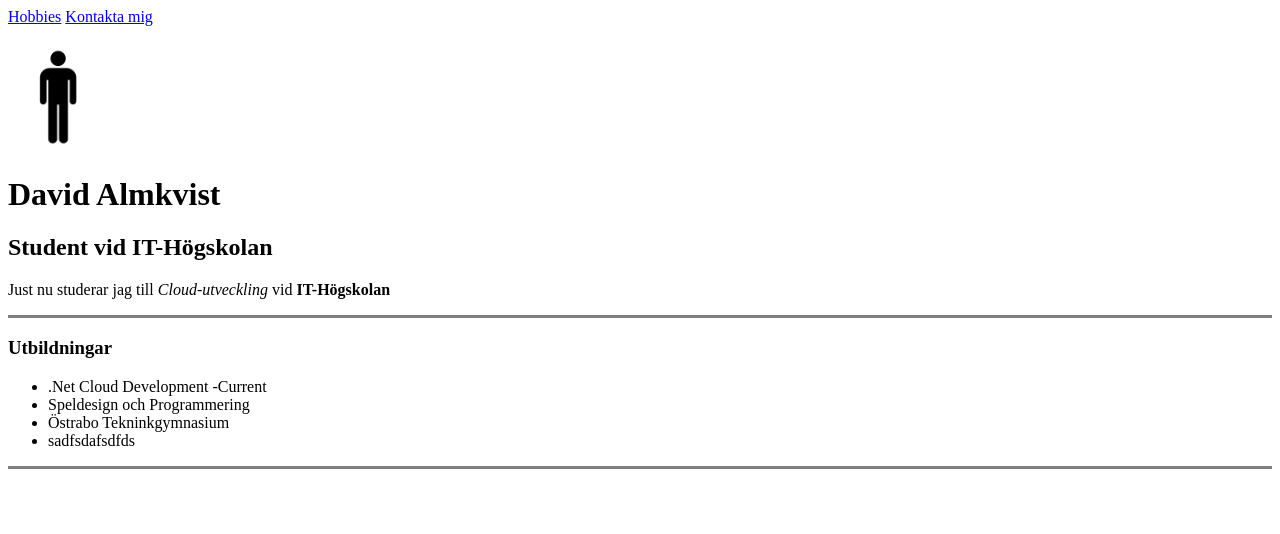
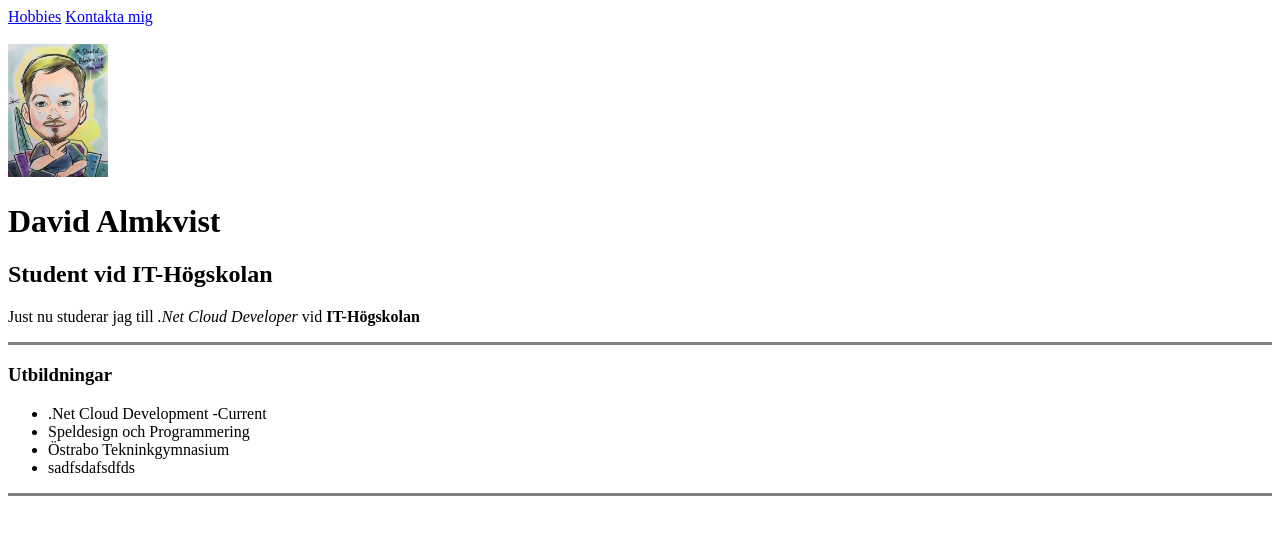
Before and after one commit to Zayon84/Minhemsida, a plain HTML site: page index.html in a window 1280 px wide. Drawn offline with Linux system fonts and the light colour scheme.

Commit message:
Replaced placeholder pic

```diff
--- a/index.html
+++ b/index.html
@@ -10,10 +10,10 @@
     <a href="contact.html">Kontakta mig</a>
     </nav>
     <br>
-    <img src="images/facePH.png" width="100">
+    <img src="images/david.jpg" width="100">
     <h1>David Almkvist</h1>
     <h2>Student vid IT-Högskolan</h2>
-    <p>Just nu studerar jag till <em>Cloud-utveckling</em> vid <strong> IT-Högskolan</strong></p>
+    <p>Just nu studerar jag till <em>.Net Cloud Developer</em> vid <strong> IT-Högskolan</strong></p>
     <hr size="3" noshade>
     <h3>Utbildningar</h3>
     <ul>
```
Also changed, not shown: images/david.jpg (added).
